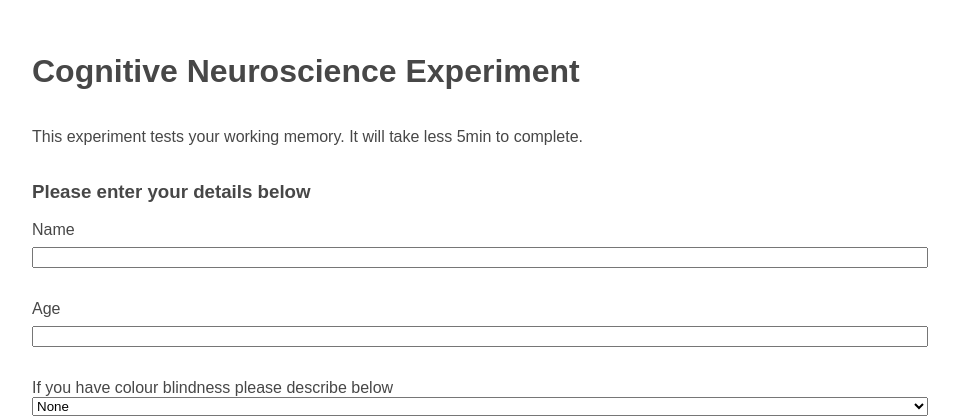
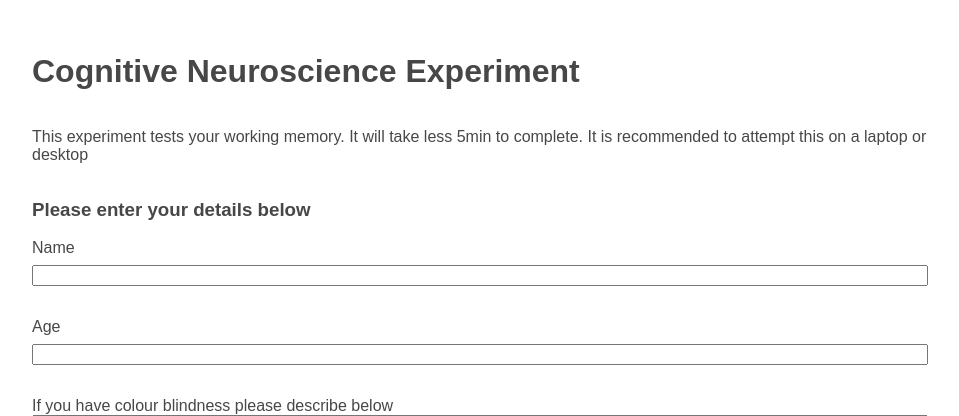
Before and after one commit to StriderJGalt/memory-test, a Flask app: page / in a window 1280 px wide. Shown: the top 416 px of the page, without its empty margins (160-1119 px from the left). Run offline with Flask 2, Linux system fonts and the light colour scheme; some libraries are stand-ins or nearby versions.

Commit message:
rephrased instructions

```diff
--- a/app/static/script.js
+++ b/app/static/script.js
@@ -80,10 +80,10 @@ const instructionpage_html = `<div class="instructions">
 <h1>Instructions</h1>
 <ul>
     <li>This experiment consists of two components</li>
-    <li>In each component the objective is to determine the max length of a sequence of digits that you can recall.</li>
-    <li>You will be shown sequences of length starting from 3 and increasing till you fail to recall it accurately.</li>
+    <li>In each component the objective is memorize the longest sequence of digits possible.</li>
     <li>For each sequence, the digits will be shown one by one and at the end a numeric keypad is provided.</li>
     <li>Enter the digits in the order they appeared in the sequence and click on done to move forward.</li>
+    <li>You will be shown sequences of length starting from 3 and increasing till you fail to recall it accurately.</li>
     <li>The experiment cannot be paused in between.</li>
 </ul>
 <button class="btn btn-light" id="next_btn2" onclick="main()">Start Experiment</button>
--- a/app/templates/experiment.html
+++ b/app/templates/experiment.html
@@ -14,7 +14,7 @@
     <script src="https://ajax.googleapis.com/ajax/libs/jquery/3.5.1/jquery.min.js" crossorigin="anonymous"></script>
     <div class="startpage">
         <h1>Cognitive Neuroscience Experiment</h1>
-        <p>This experiment tests your working memory. It will take less 5min to complete.</p>
+        <p>This experiment tests your working memory. It will take less 5min to complete. It is recommended to attempt this on a laptop or desktop</p>
         <h3>Please enter your details below</h3>
         <label for="name_input">Name</label>
         <input id="name_input" type="text">
```
